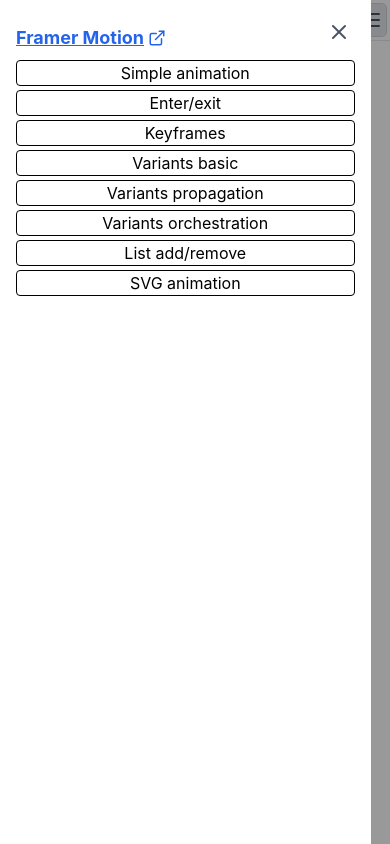
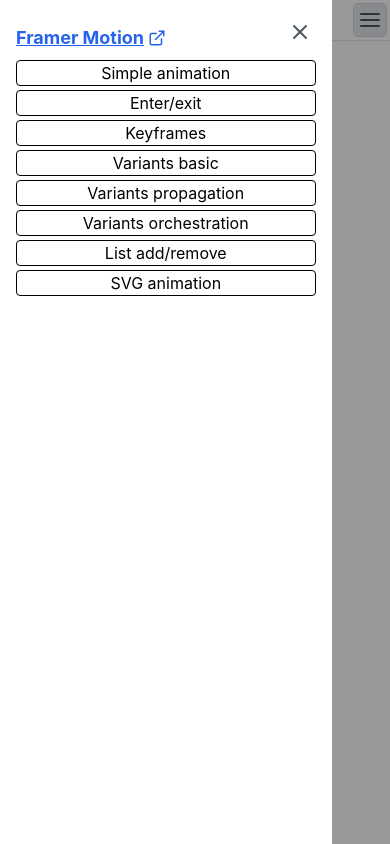
Before and after one commit to hwride/animation, a React (Vite) app: page / in a window 390 px wide. Both pictures are taken after a click on the button "Open menu". Built offline with nearby package versions, Linux system fonts and the light colour scheme; the HTML template or start-up script is replaced by a standard one.

Commit message:
Tweak menu animation.

```diff
--- a/src/components/menu/Menu.tsx
+++ b/src/components/menu/Menu.tsx
@@ -54,31 +54,39 @@
           <Dialog.Portal forceMount>
             <Dialog.Overlay
               forceMount
-              className="sm:no fixed inset-[0] bg-black opacity-40 sm:hidden"
-            />
+              // className="fixed inset-[0] bg-black opacity-40 sm:hidden"
+            >
+              <motion.div
+                initial={{ opacity: 0 }}
+                animate={{ opacity: 0.4 }}
+                exit={{ opacity: 0 }}
+                transition={{ duration: 0.3 }}
+                className="sm:no fixed inset-[0] bg-black opacity-40 "
+              ></motion.div>
+            </Dialog.Overlay>
             <Dialog.Content
               forceMount
               asChild
               className={clsx(
                 'fixed z-50',
-                'h-full w-[95vw] max-w-md p-4 md:w-full',
+                'h-full w-[85vw] max-w-md p-4 md:w-full',
                 'left-0 top-0',
                 'bg-white dark:bg-gray-800',
                 'focus:outline-none focus-visible:ring focus-visible:ring-purple-500 focus-visible:ring-opacity-75'
               )}
             >
               <motion.div
-                initial={{ opacity: 0, left: '-50vw' }}
-                animate={{ opacity: 1, left: '0' }}
-                exit={{ opacity: 0, left: '-50vw' }}
-                transition={{ duration: 0.15 }}
+                initial={{ transform: 'translateX(-100%)' }}
+                animate={{ transform: 'translateX(0)' }}
+                exit={{ transform: 'translateX(-100%)' }}
+                transition={{ duration: 0.2 }}
               >
                 <MenuContent
                   onMenuItemClick={onMenuItemClick}
                   closeIconSlot={
                     <Dialog.Close asChild>
                       <button
-                        className="mb-2 rounded p-1 text-gray-600 hover:bg-gray-200 sm:hidden"
+                        className="mb-2 rounded p-1 text-gray-600 hover:bg-gray-200"
                         aria-label="Close menu"
                       >
                         <CloseIcon />
```
